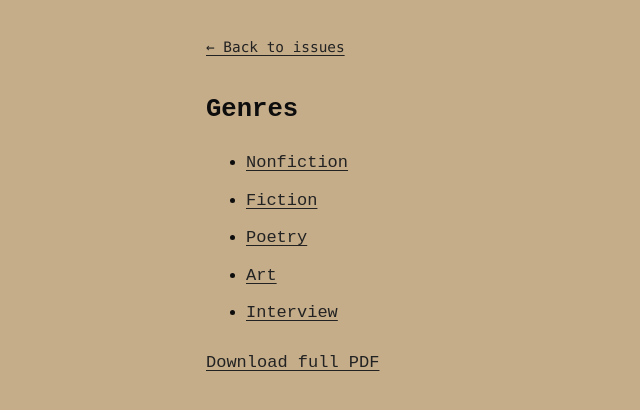
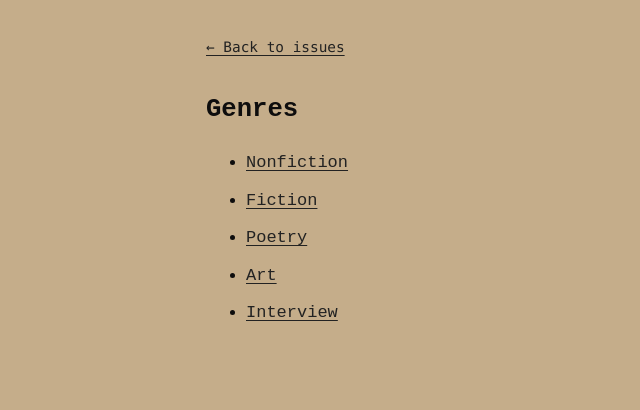
Before and after one commit to elevenandahalfjournal/digital-archive, an Astro site: page /digital-archive/issues/2017-issue-6 in a window 1280 px wide. Shown: the part 176-586 px from the top of the page, without its empty margins (74-714 px from the left). Built offline with nearby package versions, Linux system fonts and the light colour scheme; Astro itself is replaced by a stand-in of ours; a web font is replaced by a local one.

Commit message:
Update 2017-issue-6.md

```diff
--- a/src/content/issues/2017-issue-6.md
+++ b/src/content/issues/2017-issue-6.md
@@ -2,6 +2,6 @@
 title: "2017 — Issue 6"
 year: 2017
 number: 6
-pdf: "/digital-archive/pdfs/2017-issue-6.pdf"
+# pdf: "/digital-archive/pdfs/2017-issue-6.pdf"
 digitized: false
 ---
```
